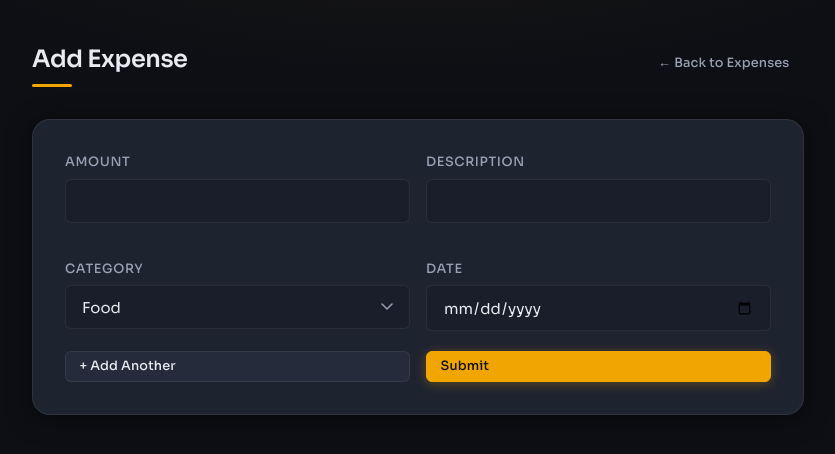
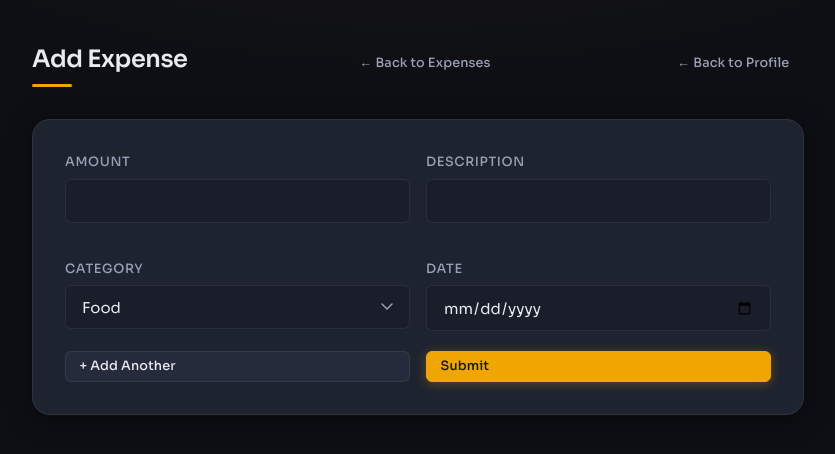
Before and after one commit to coderXdevelop/Expense-Tracker, a React (Vite) app in the folder frontend/: page /expenses/add in a window 1280 px wide. Shown: the top 454 px of the page, without its empty margins (222-1057 px from the left). Built offline with nearby package versions, Linux system fonts and the light colour scheme; no server answers.

Commit message:
link handled 01

```diff
--- a/frontend/src/pages/AddExpense.jsx
+++ b/frontend/src/pages/AddExpense.jsx
@@ -40,6 +40,9 @@ const AddExpense = () => {
         <h2>Add Expense</h2>
         <Link to="/expenses" className="btn btn-ghost btn-sm">
           ← Back to Expenses
+        </Link>
+        <Link to="/profile" className="btn btn-ghost btn-sm">
+          ← Back to Profile
         </Link>
       </div>
 
--- a/frontend/src/pages/ViewExpenses.jsx
+++ b/frontend/src/pages/ViewExpenses.jsx
@@ -94,6 +94,9 @@ const ViewExpenses = () => {
         <h1>Your Expenses</h1>
         <div style={{ display: "flex", gap: "0.75rem", alignItems: "center" }}>
           <Link to="/expenses/add" className="btn btn-primary btn-sm">+ Add New</Link>
+          <Link to="/profile" className="btn btn-secondary btn-sm">
+            ← Back to Profile
+          </Link>
           <button onClick={handleLogout} className="btn btn-danger btn-sm">⎋ Logout</button>
         </div>
       </div>
```
